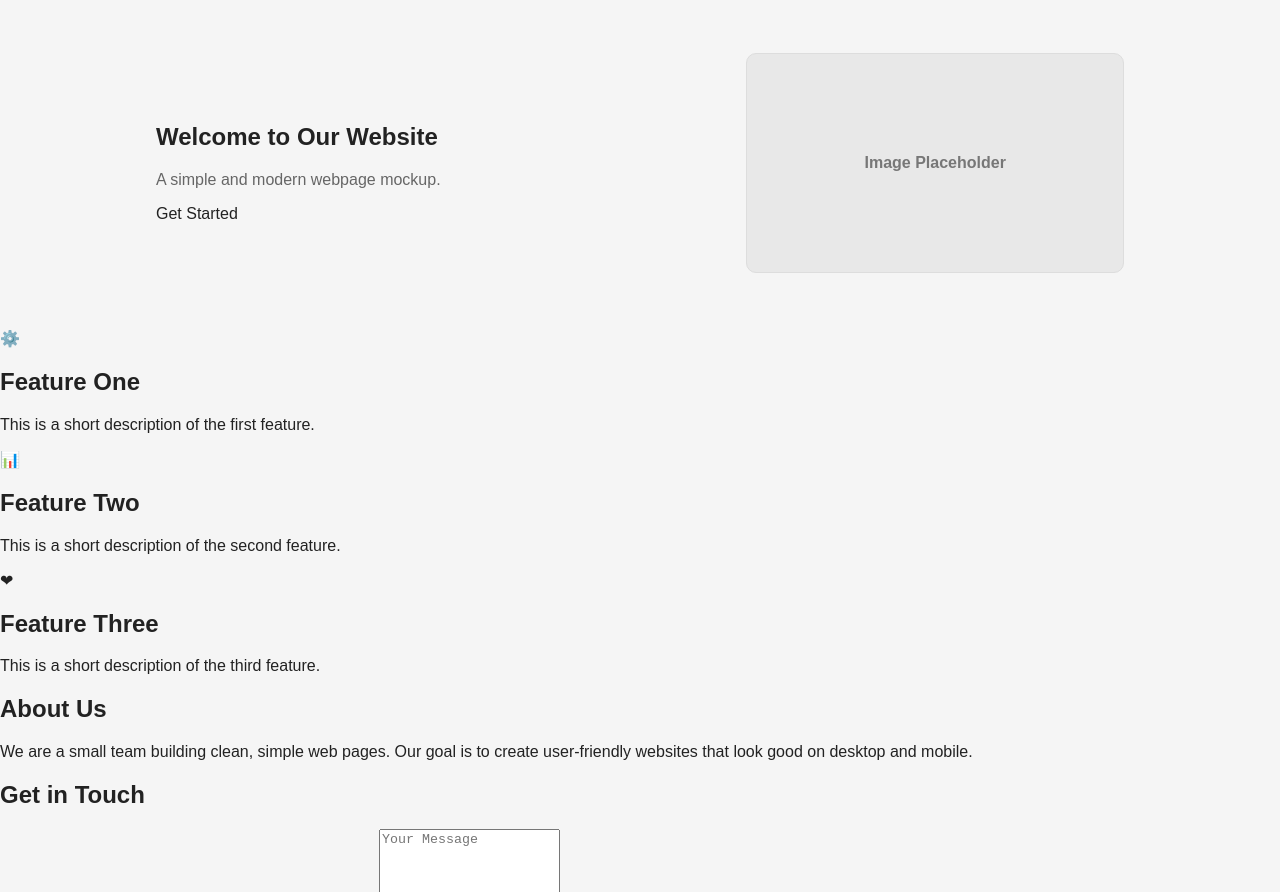
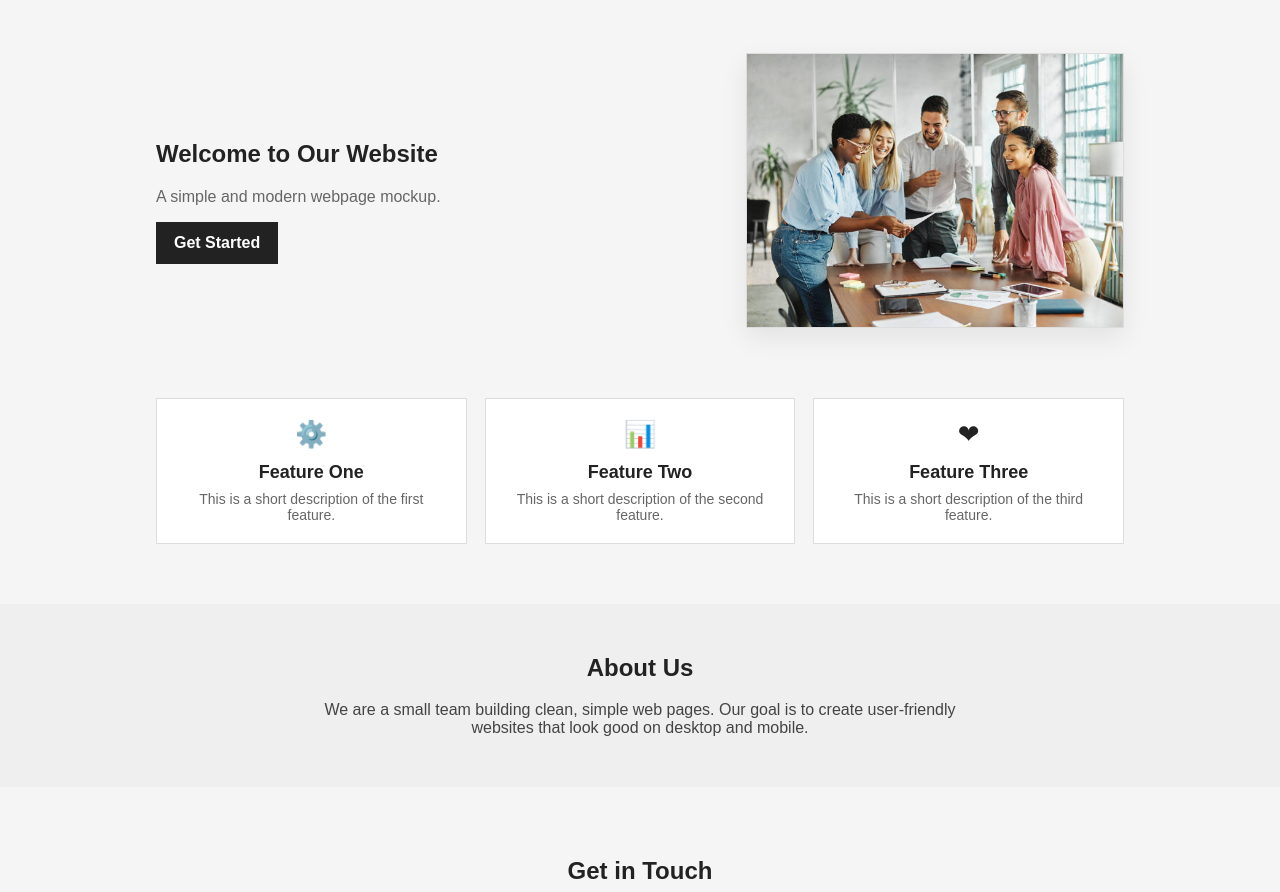
Before and after one commit to sharvey25/ITMD442-Lab1, a plain HTML site: page index.html in a window 1280 px wide. Shown: the part 52-944 px from the top of the page. Drawn offline with Linux system fonts and the light colour scheme.

Commit message:
Buttons, Cards, About, and Contact
Styled the rest of the page including the buttons and nav interactions, feature cards grid styling, the about section, and contact form. Also added an actual image within an assets directory with some styling.

```diff
--- a/index.html
+++ b/index.html
@@ -28,8 +28,8 @@
         <a class="btn" href="#services">Get Started</a>
       </div>
 
-      <div class="hero-image" aria-label="Placeholder image">
-        <div class="image-box">Image Placeholder</div>
+      <div class="hero-image">
+        <img src="assets/img1.jpg" alt="People collaborating" />
       </div>
     </section>
 
--- a/styles.css
+++ b/styles.css
@@ -53,7 +53,6 @@ a { text-decoration: none; color: inherit; }
   color: white;
   font-size: 14px;
   padding: 8px 10px;
-  border-radius: 6px;
 }
 
 .hero {
@@ -72,13 +71,101 @@ a { text-decoration: none; color: inherit; }
   margin-bottom: 16px;
 }
 
-.image-box {
-  background: #e8e8e8;
+.hero-image img {
+  width: 100%;
+  height: auto;
   border: 1px solid var(--border);
-  border-radius: 10px;
-  min-height: 220px;
+  box-shadow: 0 10px 25px rgba(0, 0, 0, 0.08);
+}
+.nav-btn {
+  border: 2px solid white;
+}
+
+.nav-links a:hover {
+  background: rgba(255,255,255,0.12);
+}
+
+.btn {
+  display: inline-block;
+  background: #222;
+  color: white;
+  padding: 12px 18px;
+  font-weight: 700;
+  border: none;
+}
+
+.btn:hover {
+  opacity: 0.9;
+  cursor: pointer;
+}
+
+.features {
+  max-width: 1000px;
+  margin: 0 auto;
+  padding: 10px 16px 60px;
   display: grid;
-  place-items: center;
-  color: #777;
-  font-weight: 600;
+  grid-template-columns: repeat(3, 1fr);
+  gap: 18px;
 }
+
+.feature-card {
+  background: var(--card);
+  border: 1px solid var(--border);
+  padding: 20px;
+  text-align: center;
+}
+
+.feature-card h2 {
+  margin: 12px 0 8px;
+  font-size: 18px;
+}
+
+.feature-card p {
+  margin: 0;
+  color: var(--muted);
+  font-size: 14px;
+}
+
+.icon {
+  font-size: 26px;
+}
+
+.about {
+  background: #efefef;
+  padding: 50px 16px;
+  text-align: center;
+}
+
+.about h2 {
+  margin-top: 0;
+}
+
+.about p {
+  max-width: 650px;
+  margin: 10px auto 0;
+  color: #444;
+}
+
+.contact {
+  padding: 50px 16px;
+  text-align: center;
+}
+
+.contact-form {
+  max-width: 520px;
+  margin: 18px auto 0;
+  display: grid;
+  gap: 12px;
+}
+
+input, textarea {
+  width: 100%;
+  padding: 12px;
+  border: 1px solid var(--border);
+  font-size: 14px;
+}
+
+input:focus, textarea:focus {
+  outline: 2px solid #222;
+  outline-offset: 2px;
+}
```
Also changed, not shown: assets/img1.jpg (added).
